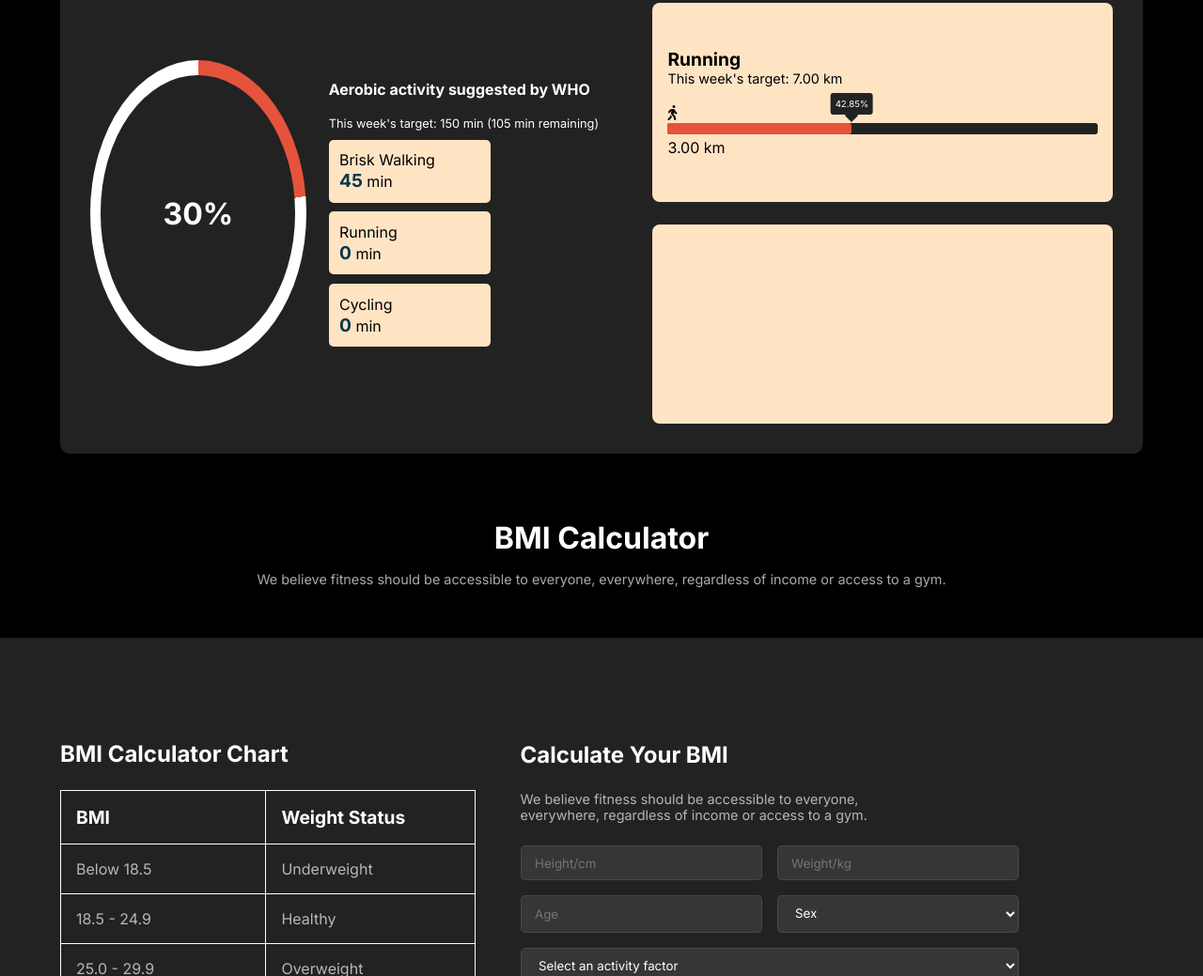
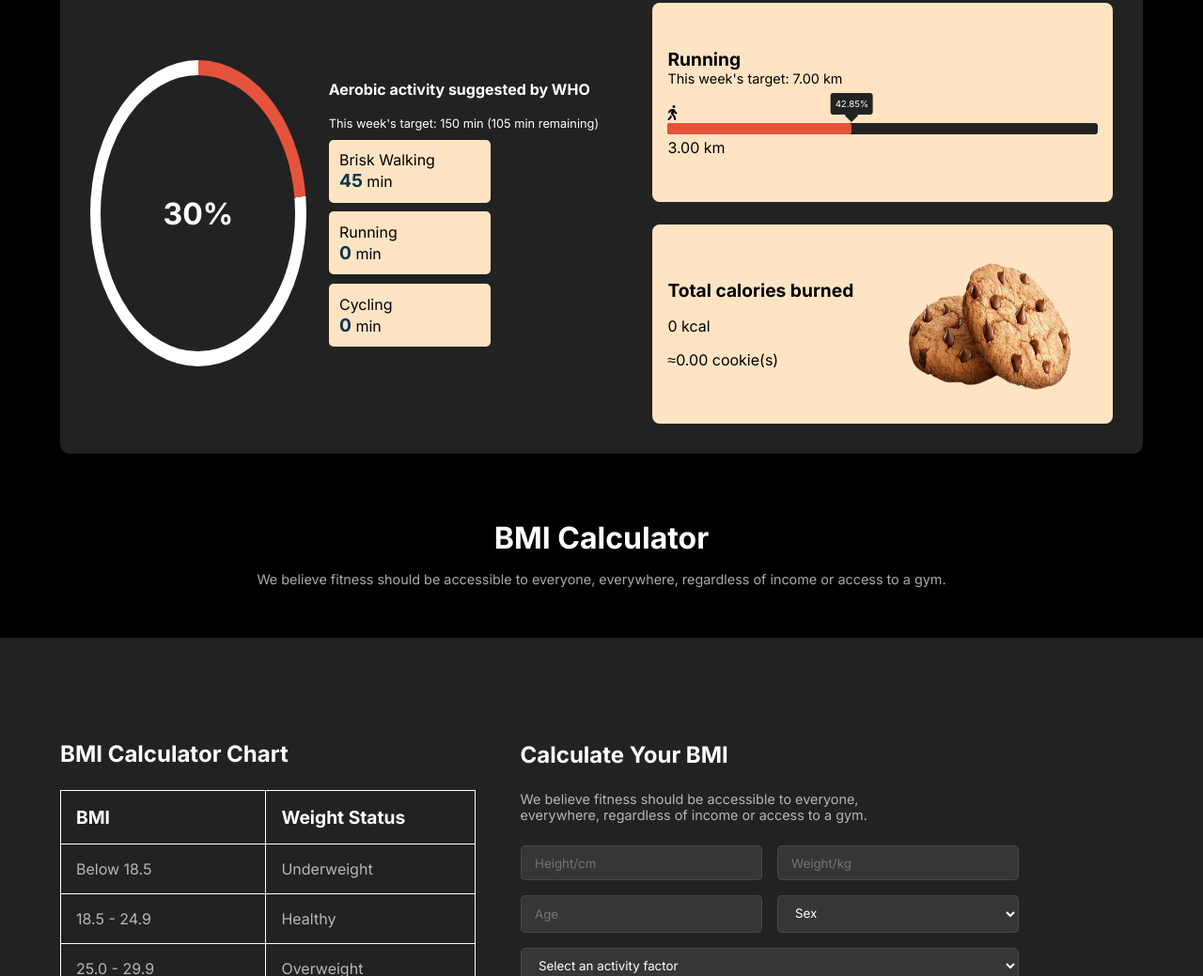
Before and after one commit to ammar-bin-quddus/ph-assignment-2, a plain HTML site: page index.html in a window 1280 px wide. Shown: the part 2365-3404 px from the top of the page at 94% size. Drawn offline with Linux system fonts and the light colour scheme; a web font is replaced by a local one.

Commit message:
special section complete

```diff
--- a/css/styles.css
+++ b/css/styles.css
@@ -558,6 +558,36 @@ body {
     background-color: bisque;
     border-radius: 8px;
     padding: 0rem 1rem;
+    display: flex;
+    justify-content: space-between;
+    align-items: center;
+}
+
+#cookie-det {
+    width: 50%;
+    height: 100%;
+    /* border: 1px solid red; */
+    display: flex;
+    flex-direction: column;
+    justify-content: center;
+    gap: 1rem;
+}
+
+#cookie-det p:nth-child(1) {
+    font-size: 1.2rem;
+    font-weight: bold;
+    color: black;
+}
+
+#cookie-img {
+    width: 50%;
+    height: 100%;
+    /* border: 1px solid red; */
+}
+
+#cookie-img img {
+    width: 100%;
+    height: 100%;
 }
 
 
--- a/index.html
+++ b/index.html
@@ -147,7 +147,14 @@
                             <p>3.00 km</p>
                         </div>
                     </div>
-                    <div id="burn-calorie"></div>
+                    <div id="burn-calorie">
+                        <div id="cookie-det">
+                            <p>Total calories burned</p>
+                            <p>0 kcal</p>
+                            <p>≈0.00 cookie(s)</p>
+                        </div>
+                        <div id="cookie-img"><img src="./images/cookies.png" alt="cookies"></div>
+                    </div>
                 </div>
             </div>
         </section>
```
Also changed, not shown: images/cookies.png (added).
